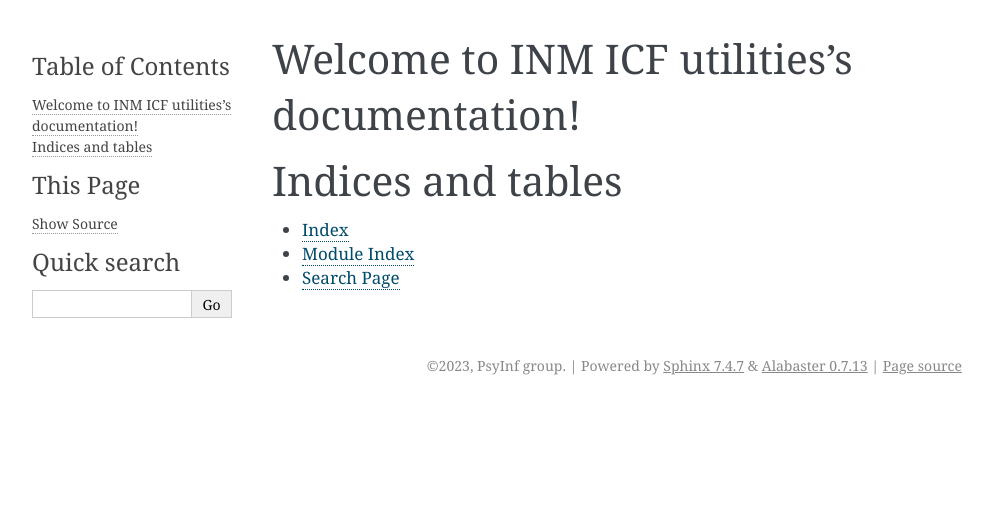
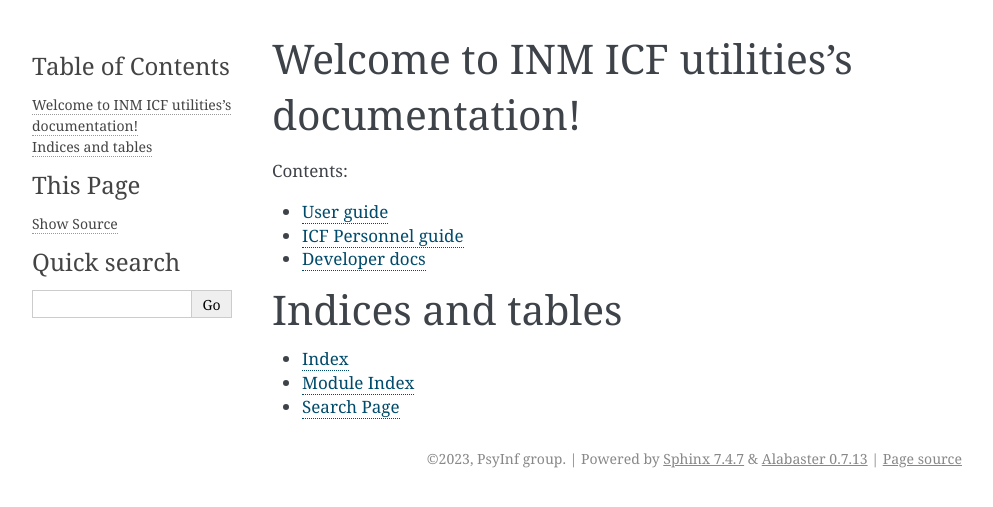
Before and after one commit to psychoinformatics-de/inm-icf-utilities, a Sphinx documentation site: the page built from docs/source/index.rst, in a window 1280 px wide. Shown: the top 507 px of the page, without its empty margins (148-1141 px from the left). Built offline with Sphinx 7.4.7, drawn with Linux system fonts in a browser that asks for light colours.

Commit message:
docs: add placeholder pages
This commit proposes three main sections, currently empty: "User
guide" (aimed at data consumers), "ICF Personnel guide", and
"Developer docs". These can be turned into single-page guides or
contain toctrees to branch out into further pages.

```diff
--- /dev/null
+++ b/docs/source/developer.rst
@@ -0,0 +1,2 @@
+Developer docs
+==============
--- a/docs/source/index.rst
+++ b/docs/source/index.rst
@@ -10,7 +10,9 @@ Welcome to INM ICF utilities's documentation!
    :maxdepth: 2
    :caption: Contents:
 
-
+   user
+   personnel
+   developer
 
 Indices and tables
 ==================
--- /dev/null
+++ b/docs/source/personnel.rst
@@ -0,0 +1,2 @@
+ICF Personnel guide
+===================
--- /dev/null
+++ b/docs/source/user.rst
@@ -0,0 +1,2 @@
+User guide
+==========
```
